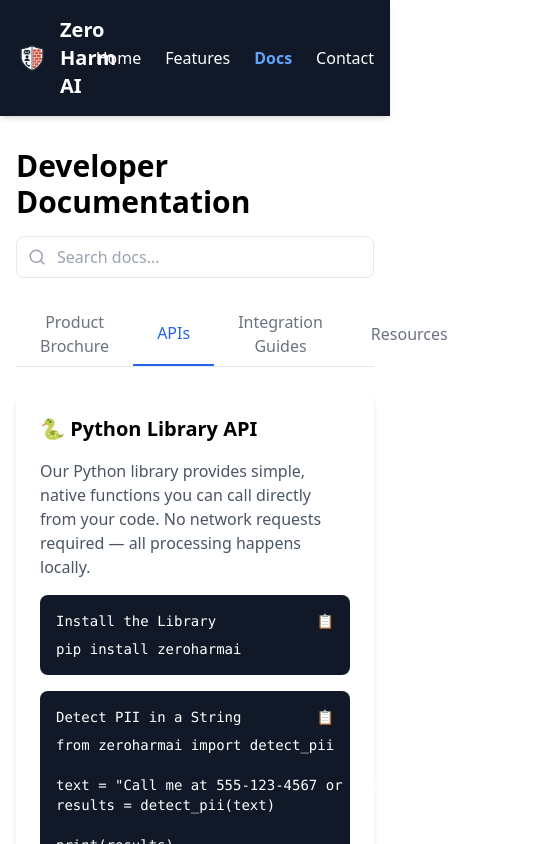
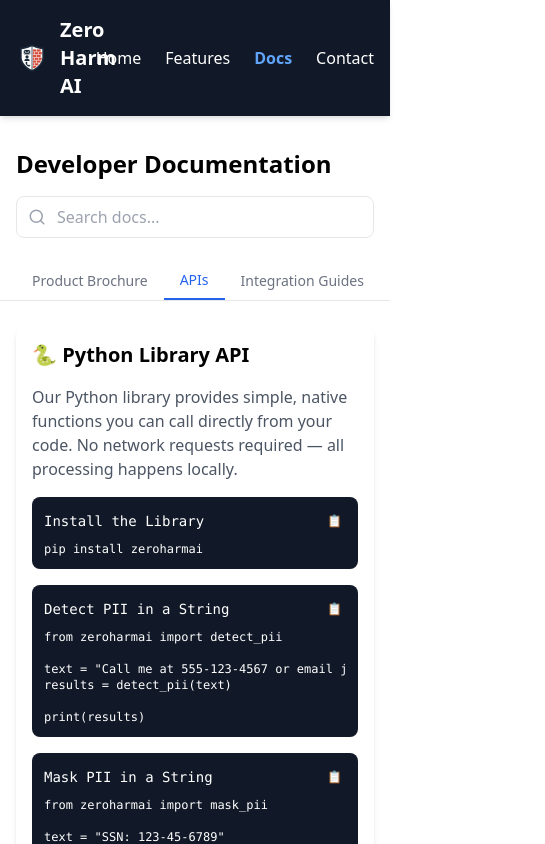
Before and after one commit to Zero-Harm-AI-LLC/zero-harm-ai-frontend, a React (Vite) app: page /docs in a window 390 px wide. Both pictures are taken after a click on the button "APIs". Shown: the top 844 px of the page, 545 px wide, since content can reach past the window. Built offline with nearby package versions, Linux system fonts and the light colour scheme; no server answers; the HTML template or start-up script is replaced by a standard one.

Commit message:
make tabs scrollable on mobile devices

```diff
--- a/src/pages/Docs.tsx
+++ b/src/pages/Docs.tsx
@@ -1,5 +1,5 @@
 import { useState } from "react";
-import { Copy, Search } from "lucide-react";
+import { Search } from "lucide-react";
 import Toast from "../components/Toast";
 
 export default function Docs() {
@@ -10,7 +10,7 @@
 
     const handleCopy = (text: string) => {
         navigator.clipboard.writeText(text);
-        alert("Copied to clipboard!");
+        setToast({ type: "success", message: "Copied to clipboard!" });
     };
 
     const handleToastClick = () => {
@@ -21,7 +21,7 @@
         switch (activeTab) {
             case "Product Brochure":
                 return (
-                    <div className="p-6 space-y-4">
+                    <div className="p-4 md:p-6 space-y-4">
                         <h2 className="text-xl font-semibold">📄 Product Brochure</h2>
                         <p className="text-gray-600">
                             Learn about our solutions, features, and value proposition.
@@ -30,7 +30,7 @@
                         </p>
                         <button
                             onClick={handleToastClick}
-                            className="inline-block bg-blue-600 text-white px-4 py-2 rounded-lg hover:bg-blue-700"
+                            className="inline-block bg-blue-600 text-white px-4 py-2 rounded-lg hover:bg-blue-700 active:bg-blue-800 transition-colors"
                         >
                             View Brochure
                         </button>
@@ -39,7 +39,7 @@
 
             case "APIs":
                 return (
-                    <div className="p-6 space-y-4">
+                    <div className="p-4 md:p-6 space-y-4">
                         <h2 className="text-xl font-semibold">🐍 Python Library API</h2>
                         <p className="text-gray-600">
                             Our Python library provides simple, native functions you can call
@@ -47,17 +47,23 @@
                             happens locally.
                         </p>
                         {/* Installation */}
-                        <div className="bg-gray-900 text-white p-4 rounded-lg font-mono text-sm">
-                            <div className="flex justify-between items-center mb-2">
-                                <span>Install the Library</span>
-                                <button onClick={() => handleCopy("pip install zeroharmai")}>📋</button>
+                        <div className="bg-gray-900 text-white p-3 md:p-4 rounded-lg font-mono text-xs md:text-sm overflow-x-auto">
+                            <div className="flex justify-between items-center mb-2 min-w-max">
+                                <span className="text-sm">Install the Library</span>
+                                <button
+                                    onClick={() => handleCopy("pip install zeroharmai")}
+                                    className="ml-2 p-1 hover:bg-gray-700 rounded transition-colors active:bg-gray-600"
+                                    aria-label="Copy installation command"
+                                >
+                                    📋
+                                </button>
                             </div>
-                            <pre>{`pip install zeroharmai`}</pre>
+                            <pre className="whitespace-pre overflow-x-auto">{`pip install zeroharmai`}</pre>
                         </div>
                         {/* Example: detect_pii */}
-                        <div className="bg-gray-900 text-white p-4 rounded-lg font-mono text-sm">
-                            <div className="flex justify-between items-center mb-2">
-                                <span>Detect PII in a String</span>
+                        <div className="bg-gray-900 text-white p-3 md:p-4 rounded-lg font-mono text-xs md:text-sm overflow-x-auto">
+                            <div className="flex justify-between items-center mb-2 min-w-max">
+                                <span className="text-sm">Detect PII in a String</span>
                                 <button
                                     onClick={() =>
                                         handleCopy(`from zeroharmai import detect_pii
@@ -67,11 +73,13 @@
 
 print(results)`)
                                     }
+                                    className="ml-2 p-1 hover:bg-gray-700 rounded transition-colors active:bg-gray-600"
+                                    aria-label="Copy detect PII example"
                                 >
                                     📋
                                 </button>
                             </div>
-                            <pre>{`from zeroharmai import detect_pii
+                            <pre className="whitespace-pre overflow-x-auto">{`from zeroharmai import detect_pii
 
 text = "Call me at 555-123-4567 or email john@example.com"
 results = detect_pii(text)
@@ -79,9 +87,9 @@
 print(results)`}</pre>
                         </div>
                         {/* Example: mask_pii */}
-                        <div className="bg-gray-900 text-white p-4 rounded-lg font-mono text-sm">
-                            <div className="flex justify-between items-center mb-2">
-                                <span>Mask PII in a String</span>
+                        <div className="bg-gray-900 text-white p-3 md:p-4 rounded-lg font-mono text-xs md:text-sm overflow-x-auto">
+                            <div className="flex justify-between items-center mb-2 min-w-max">
+                                <span className="text-sm">Mask PII in a String</span>
                                 <button
                                     onClick={() =>
                                         handleCopy(`from zeroharmai import mask_pii
@@ -91,11 +99,13 @@
 
 print(masked)`)
                                     }
+                                    className="ml-2 p-1 hover:bg-gray-700 rounded transition-colors active:bg-gray-600"
+                                    aria-label="Copy mask PII example"
                                 >
                                     📋
                                 </button>
                             </div>
-                            <pre>{`from zeroharmai import mask_pii
+                            <pre className="whitespace-pre overflow-x-auto">{`from zeroharmai import mask_pii
 
 text = "SSN: 123-45-6789"
 masked = mask_pii(text)
@@ -103,9 +113,9 @@
 print(masked)`}</pre>
                         </div>
                         {/* Example: redact_pii */}
-                        <div className="bg-gray-900 text-white p-4 rounded-lg font-mono text-sm">
-                            <div className="flex justify-between items-center mb-2">
-                                <span>Redact PII in a String</span>
+                        <div className="bg-gray-900 text-white p-3 md:p-4 rounded-lg font-mono text-xs md:text-sm overflow-x-auto">
+                            <div className="flex justify-between items-center mb-2 min-w-max">
+                                <span className="text-sm">Redact PII in a String</span>
                                 <button
                                     onClick={() =>
                                         handleCopy(`from zeroharmai import redact_pii
@@ -115,11 +125,13 @@
 
 print(redacted)`)
                                     }
+                                    className="ml-2 p-1 hover:bg-gray-700 rounded transition-colors active:bg-gray-600"
+                                    aria-label="Copy redact PII example"
                                 >
                                     📋
                                 </button>
                             </div>
-                            <pre>{`from zeroharmai import redact_pii
+                            <pre className="whitespace-pre overflow-x-auto">{`from zeroharmai import redact_pii
 
 text = "Jane Doe, jane@example.com"
 redacted = redact_pii(text)
@@ -128,7 +140,7 @@
                         </div>
                         <button
                             onClick={handleToastClick}
-                            className="inline-block bg-blue-600 text-white px-4 py-2 rounded-lg hover:bg-blue-700"
+                            className="inline-block bg-blue-600 text-white px-4 py-2 rounded-lg hover:bg-blue-700 active:bg-blue-800 transition-colors"
                         >
                             Full Python Library Docs
                         </button>
@@ -137,17 +149,17 @@
 
             case "Integration Guides":
                 return (
-                    <div className="p-6 space-y-4">
+                    <div className="p-4 md:p-6 space-y-4">
                         <h2 className="text-xl font-semibold">🔗 Integration Guides</h2>
                         <p className="text-gray-600">
                             Step-by-step guides and best practices for integrating our
                             services into your workflows and applications.
                         </p>
-                        <ul className="list-disc pl-5 text-gray-700 space-y-1">
+                        <ul className="list-disc pl-5 text-gray-700 space-y-2">
                             <li>
                                 <button
                                     onClick={handleToastClick}
-                                    className="text-blue-600 hover:underline"
+                                    className="text-blue-600 hover:underline active:text-blue-800 transition-colors"
                                 >
                                     React App Integration
                                 </button>
@@ -155,7 +167,7 @@
                             <li>
                                 <button
                                     onClick={handleToastClick}
-                                    className="text-blue-600 hover:underline"
+                                    className="text-blue-600 hover:underline active:text-blue-800 transition-colors"
                                 >
                                     Node.js Backend Integration
                                 </button>
@@ -163,7 +175,7 @@
                             <li>
                                 <button
                                     onClick={handleToastClick}
-                                    className="text-blue-600 hover:underline"
+                                    className="text-blue-600 hover:underline active:text-blue-800 transition-colors"
                                 >
                                     Python Flask Integration
                                 </button>
@@ -174,24 +186,24 @@
 
             case "Resources":
                 return (
-                    <div className="p-6 space-y-4">
+                    <div className="p-4 md:p-6 space-y-4">
                         <h2 className="text-xl font-semibold">📚 Resources</h2>
                         <p className="text-gray-600">
                             External references, tools, and useful documentation for deeper learning.
                         </p>
                         <ul className="list-disc pl-5 text-blue-600 space-y-2">
                             <li>
-                                <a href="https://example.com/resource1" target="_blank" rel="noopener noreferrer" className="hover:underline">
+                                <a href="https://example.com/resource1" target="_blank" rel="noopener noreferrer" className="hover:underline active:text-blue-800 transition-colors">
                                     Resource Link 1
                                 </a>
                             </li>
                             <li>
-                                <a href="https://example.com/resource2" target="_blank" rel="noopener noreferrer" className="hover:underline">
+                                <a href="https://example.com/resource2" target="_blank" rel="noopener noreferrer" className="hover:underline active:text-blue-800 transition-colors">
                                     Resource Link 2
                                 </a>
                             </li>
                             <li>
-                                <a href="https://example.com/resource3" target="_blank" rel="noopener noreferrer" className="hover:underline">
+                                <a href="https://example.com/resource3" target="_blank" rel="noopener noreferrer" className="hover:underline active:text-blue-800 transition-colors">
                                     Resource Link 3
                                 </a>
                             </li>
@@ -206,9 +218,9 @@
 
     return (
         <div className="container mx-auto px-4 py-8">
-            <div className="flex flex-col md:flex-row justify-between items-center mb-6">
-                <h1 className="text-3xl font-bold">Developer Documentation</h1>
-                <div className="relative w-full md:w-72 mt-4 md:mt-0">
+            <div className="flex flex-col lg:flex-row justify-between items-start lg:items-center mb-6 gap-4">
+                <h1 className="text-2xl md:text-3xl font-bold">Developer Documentation</h1>
+                <div className="relative w-full lg:w-72">
                     <Search
                         className="absolute left-3 top-1/2 transform -translate-y-1/2 text-gray-400"
                         size={18}
@@ -218,26 +230,34 @@
                         placeholder="Search docs..."
                         value={searchQuery}
                         onChange={(e) => setSearchQuery(e.target.value)}
-                        className="pl-10 pr-4 py-2 border rounded-lg w-full focus:outline-none focus:ring-2 focus:ring-blue-500"
+                        className="pl-10 pr-4 py-2 border rounded-lg w-full focus:outline-none focus:ring-2 focus:ring-blue-500 text-base"
                     />
                 </div>
             </div>
-            <div className="flex border-b border-gray-200 mb-6">
+
+            {/* Mobile-optimized tabs */}
+            <div className="flex overflow-x-auto border-b border-gray-200 mb-6 -mx-4 px-4 md:mx-0 md:px-0">
+                <div className="flex min-w-max">
                     {tabs.map((tab) => (
                         <button
                             key={tab}
                             onClick={() => setActiveTab(tab)}
-                        className={`px-6 py-2 font-medium transition-colors ${
+                            className={`px-4 md:px-6 py-2 font-medium transition-colors whitespace-nowrap text-sm md:text-base ${
                                 activeTab === tab
                                     ? "border-b-2 border-blue-600 text-blue-600"
-                                : "text-gray-500 hover:text-blue-500"
+                                    : "text-gray-500 hover:text-blue-500 active:text-blue-600"
                             }`}
                         >
                             {tab}
                         </button>
                     ))}
                 </div>
-            <div className="bg-white rounded-xl shadow-md">{renderContent()}</div>
+            </div>
+
+            <div className="bg-white rounded-xl shadow-md overflow-hidden">
+                {renderContent()}
+            </div>
+
             {toast && (
                 <Toast
                     type={toast.type}
```
Lines whose indentation alone changed are shown as unchanged.
